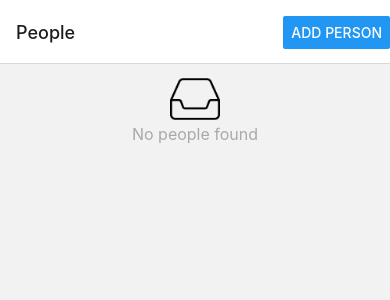
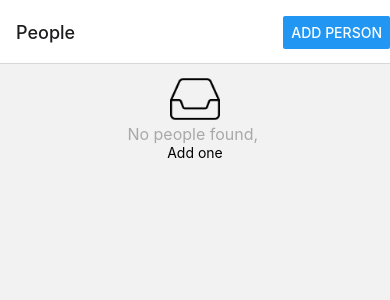
Before and after one commit to tse00022/mad9135-react-native-giftr-app, a React Native app: screen /PeopleScreen in a window 390 px wide. Shown: the top 300 px of the page. Built offline with nearby package versions, Linux system fonts and the light colour scheme.

Commit message:
Add swipe left to delete

```diff
--- a/PeopleContext.js
+++ b/PeopleContext.js
@@ -37,8 +37,14 @@ export const PeopleProvider = ({children}) => {
         await AsyncStorage.setItem(STORAGE_KEY, JSON.stringify(updatedPeople));
     }
 
+    const deletePerson = async (id) => {
+        const updatedPeople = people.filter((person) => person.id !== id);
+        setPeople(updatedPeople);
+        await AsyncStorage.setItem(STORAGE_KEY, JSON.stringify(updatedPeople));
+    }
+
     return(
-        <PeopleContext.Provider value={{people, addPerson}} >
+        <PeopleContext.Provider value={{people, addPerson, deletePerson}} >
             {children}
         </PeopleContext.Provider>
     )
--- a/screens/PeopleScreen.js
+++ b/screens/PeopleScreen.js
@@ -1,40 +1,85 @@
 import React, { useContext } from "react";
+import {
+  GestureHandlerRootView,
+  Swipeable,
+  TouchableOpacity
+} from "react-native-gesture-handler";
 import { Button, FlatList, View, Text, Image } from "react-native";
 import PeopleContext from "../PeopleContext";
 
-export default function PeopleScreen({navigation}) {
+export default function PeopleScreen({ navigation }) {
+  const { people, deletePerson } = useContext(PeopleContext);
 
-  const { people } = useContext(PeopleContext)
+  const renderRightActions = (id) => (
+    <TouchableOpacity
+      onPress={() => deletePerson(id)}
+      style={{backgroundColor: "red",
+        justifyContent: "center",
+        alignItems: "center",
+        width: 80,
+        borderRadius: 5,
+        height: "100%",
+      }}
+    >
+      <Text style={{}}>Delete</Text>
+    </TouchableOpacity>
+  );
+
+  const renderItem = ({ item }) => (
+    <Swipeable renderRightActions={() => renderRightActions(item.id)}>
+      <View
+        style={{
+          borderRadius: 5,
+          padding: 10,
+          backgroundColor: "lightgrey",
+        }}
+      >
+        <Text style={{ fontSize: 18 }}>{item.name}</Text>
+        <Text style={{ fontSize: 16, color: "darkgrey" }}>
+          {item.dob}
+        </Text>
+      </View>
+    </Swipeable>
+  );
 
   return (
-    <View style={{padding: 10}}>
-        { people && people.length === 0 &&
-          <View style={{height: "100%", justifyContent:"center", alignItems: "center", paddingBottom:100}}>
+    <GestureHandlerRootView style={{ padding: 10 }}>
+      {people && people.length === 0 && (
+        <View
+          style={{
+            height: "100%",
+            justifyContent: "center",
+            alignItems: "center",
+            paddingBottom: 100,
+          }}
+        >
           <Image
             source={require("../assets/empty.png")}
-              style={{width: 50, height: 50}}
+            style={{ width: 50, height: 50 }}
             resizeMode="contain"
           />
-            <Text style={{fontSize: 16, color: "darkgrey"}}>No people found</Text>
-          </View>
-        }
-        {
-          people && people.length > 0 &&
-          <View>
-            <Text style={{fontSize: 20}}>People List</Text>
-            <FlatList
-                data={people}
-                keyExtractor={(item) => item.id}
-                renderItem={({ item }) => (
-                <View style={{borderRadius: 5, marginVertical: 5, padding: 10, backgroundColor: "lightgrey"}}>
-                    <Text style={{fontSize: 18}}>{item.name}</Text>
-                    <Text style={{fontSize: 16, color: "darkgrey"}}>{item.dob}</Text>
+          <Text style={{ fontSize: 16, color: "darkgrey" }}>
+            No people found,{" "}
+          </Text>
+          <TouchableOpacity
+              onPress={() => {
+                navigation.navigate("AddPersonScreen");
+              }}
+            ><Text styles={{ fontSize: 16, color: "darkgrey", }}>Add one</Text></TouchableOpacity>
         </View>
       )}
+      {people && people.length > 0 && (
+        <View>
+          <Text style={{ fontSize: 20 }}>People List</Text>
+          <FlatList
+            contentContainerStyle={{ gap: 10 }}
+            data={people}
+            style={{ marginTop: 10 }}
+            keyExtractor={(item) => item.id}
+            renderItem={renderItem}
           />
         </View>
-        }
-
-    </View>
+      )}
+    </GestureHandlerRootView>
   );
 }
```
Lines whose indentation alone changed are shown as unchanged.
